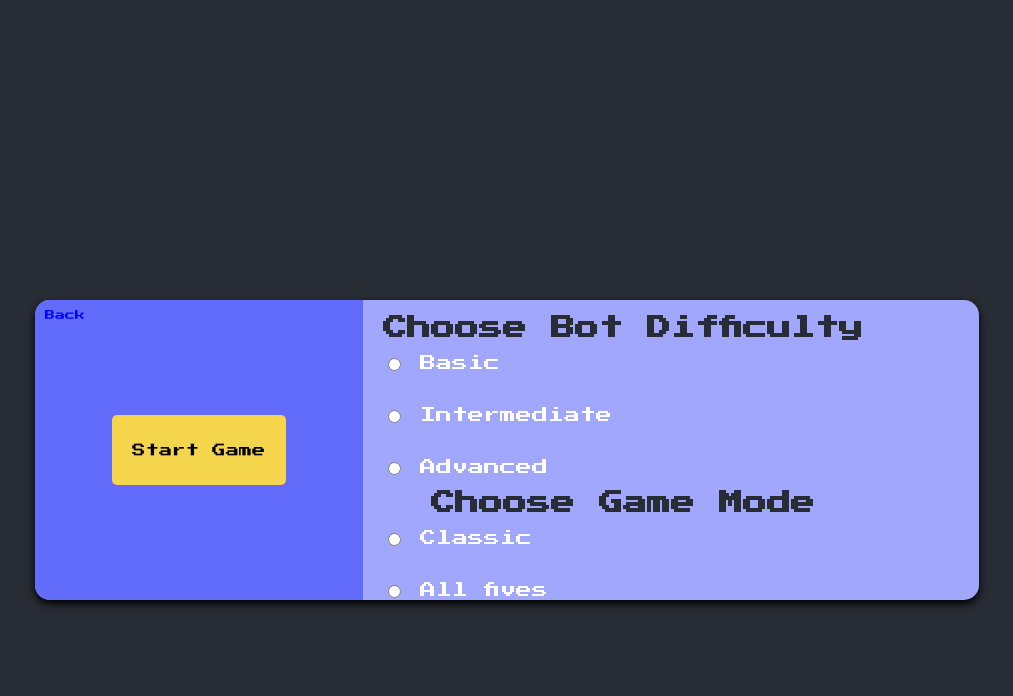
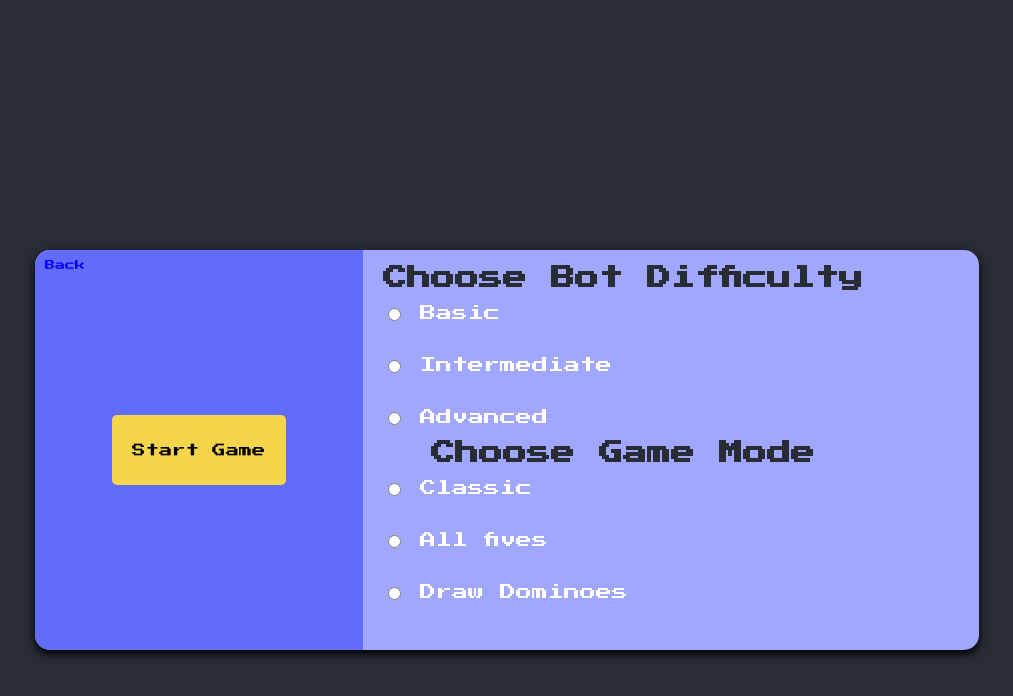
Before and after one commit to uprm-inso4116-2024-2025-s1/semester-project-multiplayer-dominoes, a React (Create React App) app in the folder frontend/: page /lobby in a window 1280 px wide. Both pictures are taken after a click on the button "Solo Play". Shown: the top 696 px of the page, without its empty margins (133-1146 px from the left). Built offline with nearby package versions, Linux system fonts and the light colour scheme.

Commit message:
Added DrawDominoes to lobby

```diff
--- a/frontend/src/lobby/lobby.css
+++ b/frontend/src/lobby/lobby.css
@@ -13,7 +13,7 @@
     display: flex;
     flex-direction: row;
     width: 80%;
-    height: 300px;
+    height: 400px;
     border-radius: 15px;
     background-color: rgb(161, 167, 252);
     box-shadow: 0 4px 8px rgb(0, 0, 0);
--- a/frontend/src/lobby/lobby.js
+++ b/frontend/src/lobby/lobby.js
@@ -103,7 +103,7 @@ const Lobby = () => {
       {showInstruction && (
         <p className="instruction-message">
           {" "}
-          Choose between a clever bot in solo play or
+          Choose between playing clever bots in solo play or
           <br />
           play with friends by creating a lobby!
         </p>
@@ -251,6 +251,11 @@ const Lobby = () => {
                   <input onChange={handleGameMode} type="radio" name="gamemode" value="allFives" />{" "}
                   All fives
                 </label>
+                <br />
+                <label>
+                  <input onChange={handleGameMode} type="radio" name="gamemode" value="drawDominoes" />{" "}
+                  Draw Dominoes
+                </label>
               </form>
             </div>)}
             {!isSoloPlay &&(
```
Also changed, not shown: frontend/src/gamestate/experimentalGame.js (+0 -91 lines).
